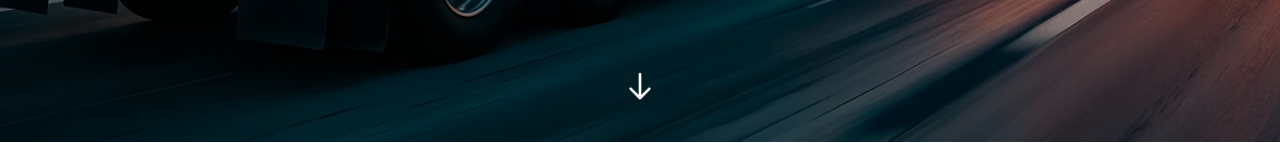
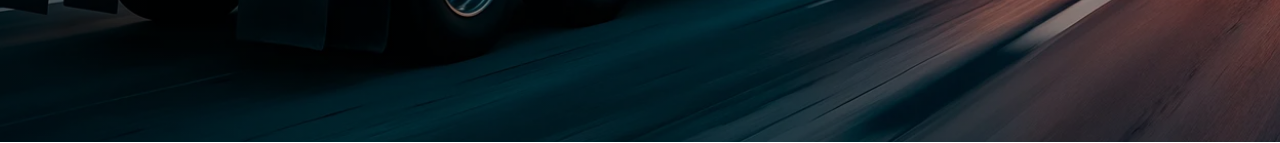
Before and after one commit to drjarnohabicht001/shipping, a Next.js app: page /contact in a window 1280 px wide. Shown: the part 658-801 px from the top of the page. Built offline with nearby package versions, Linux system fonts and the light colour scheme.

Commit message:
refactor: Remove unused bounce indicator from ContactHero component

```diff
--- a/src/app/components/ContactHero.tsx
+++ b/src/app/components/ContactHero.tsx
@@ -53,13 +53,6 @@ export default function ContactHero() {
                     </div>
                 </div>
             </div>
-
-
-            <div className="absolute bottom-8 left-1/2 transform -translate-x-1/2 animate-bounce">
-                <svg className="w-8 h-8 text-white" fill="none" stroke="currentColor" viewBox="0 0 24 24">
-                    <path strokeLinecap="round" strokeLinejoin="round" strokeWidth="2" d="M19 14l-7 7m0 0l-7-7m7 7V3"></path>
-                </svg>
-            </div>
         </section>
     )
 }
```
